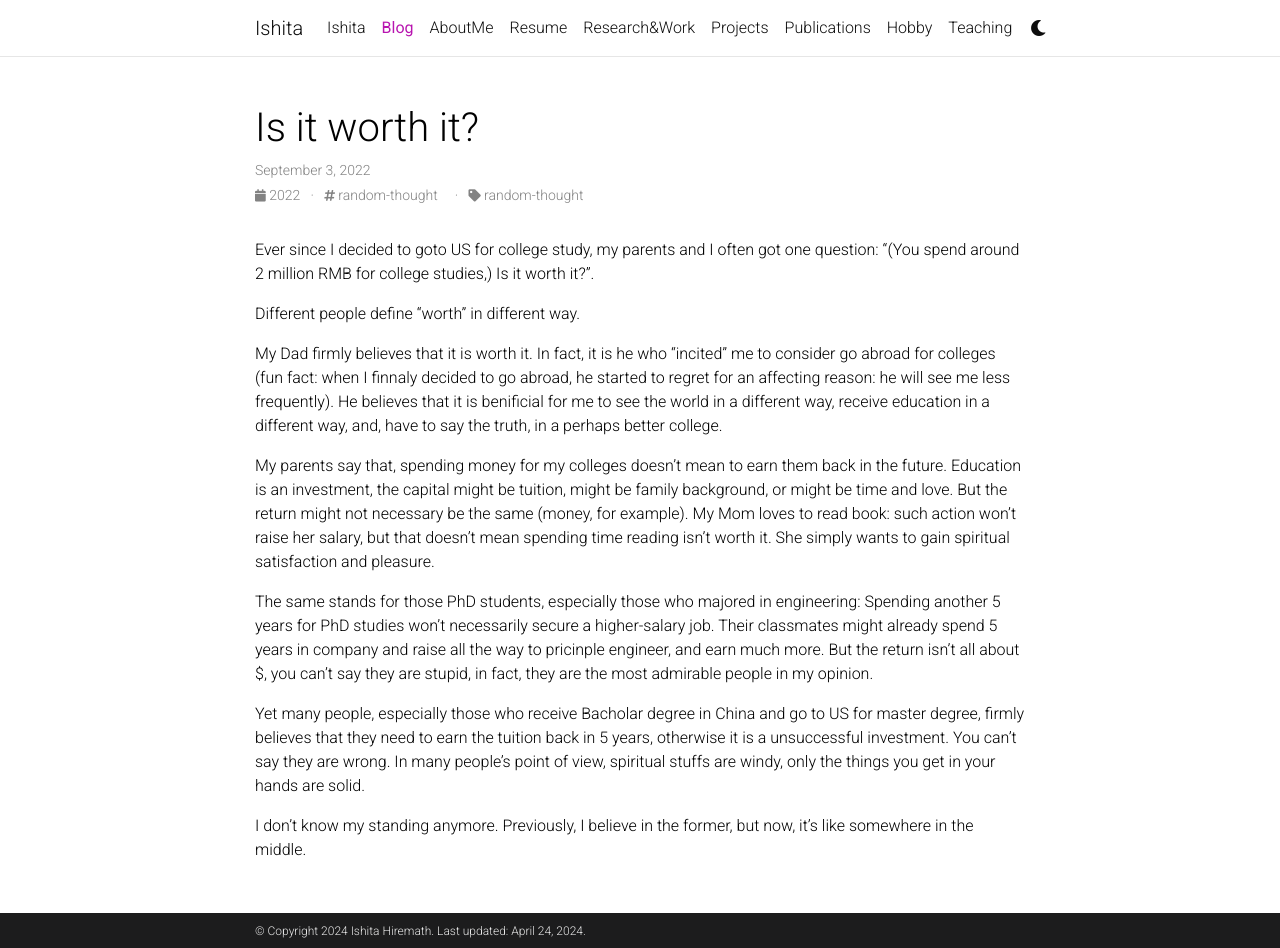
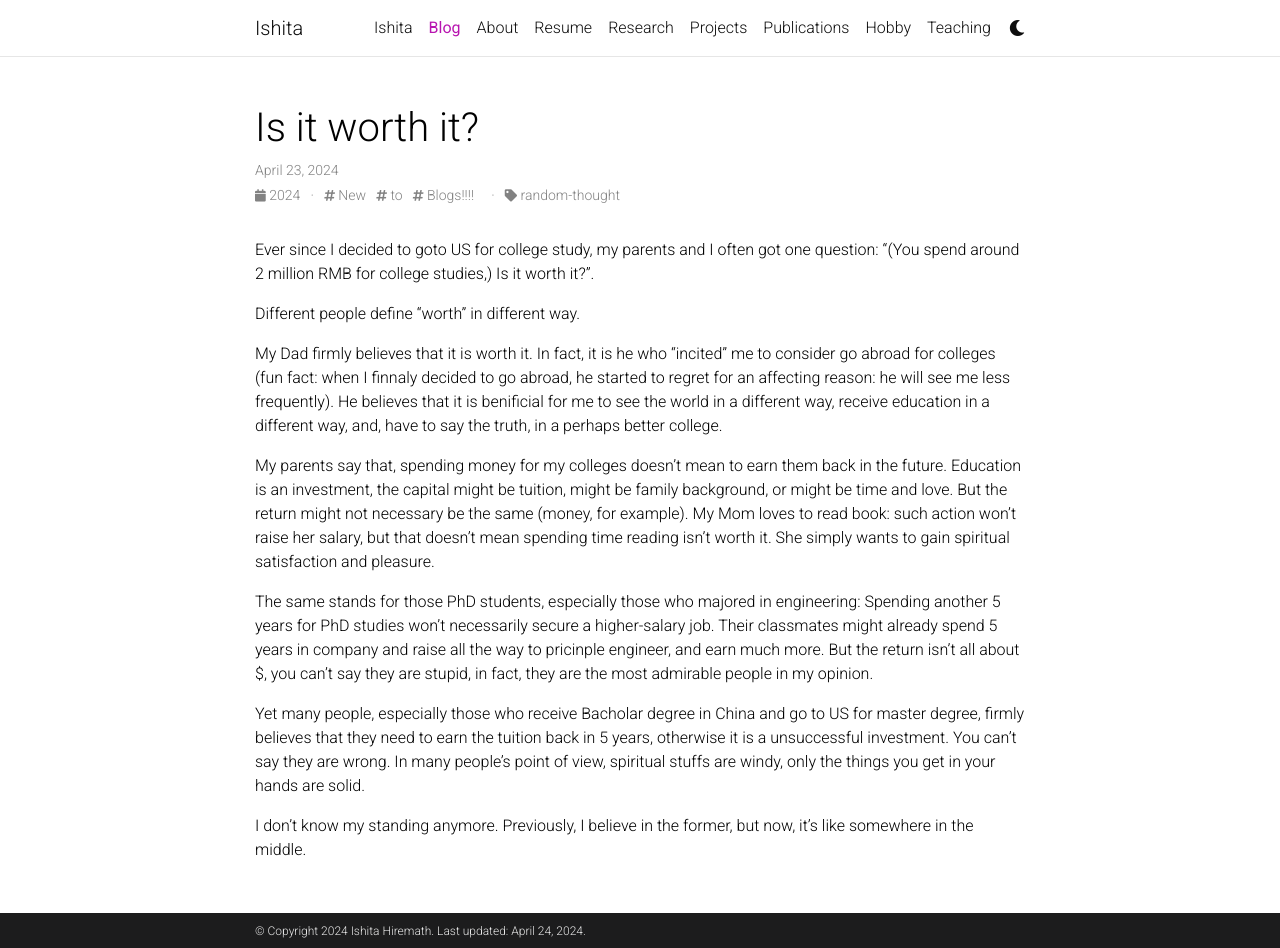
Before and after one commit to ishitahiremath/ishitahiremath.github.io, a Jekyll site: the page built from _posts/2022-09-04-worth.md, in a window 1280 px wide and 948 px high. Built offline with Jekyll 4.4.1, drawn with Linux system fonts in a browser that asks for light colours; a script that is not in the unit is left out; comment, search, counter and statistics services are not loaded.

Commit message:
final image is seen

```diff
--- a/_pages/about.md
+++ b/_pages/about.md
@@ -1,7 +1,7 @@
 ---
 layout: page
-title: AboutMe
-permalink: /AboutMe/
+title: About
+permalink: /About/
 subtitle: McGill University M.Eng (Thesis) BBME '24 | B.Eng Bioengineering and Biotechnology '22
 nav: true
 nav_order: 2
@@ -14,6 +14,7 @@ profile:
     <p>Montreal, QC, H3W 2P9</p>
     <p>Phone: 438-939-4250</p>
     <p>Email: ishita.hiremath@mail.mcgill.ca</p>
+
 ---
 
 <h2 style="margin-top: 50px;">Hey There! Dive Deeper into My World of Research Adventures</h2>
--- a/_pages/work.md
+++ b/_pages/work.md
@@ -1,6 +1,6 @@
 ---
 layout: page
-title: Research&Work
+title: Research
 permalink: /work/
 description: What I have done!
 nav: true
--- a/_posts/2022-09-04-worth.md
+++ b/_posts/2022-09-04-worth.md
@@ -1,9 +1,9 @@
 ---
 layout: post
 title:  Is it worth it?
-date: 2022-09-03 16:00:00
-description: "Many asks: is it worth it?"
-tags: random-thought
+date: 2024-04-23 14:25:00
+description: "Hey There!"
+tags: New to Blogs!!!!
 categories: random-thought
 ---
 Ever since I decided to goto US for college study, my parents and I often got one question: "(You spend around 2 million RMB for college studies,) Is it worth it?".
```
Also changed, not shown: assets/img/Ishita_Img.jpg (renamed from assets/img/teaser/Ishita_Img.jpg).
